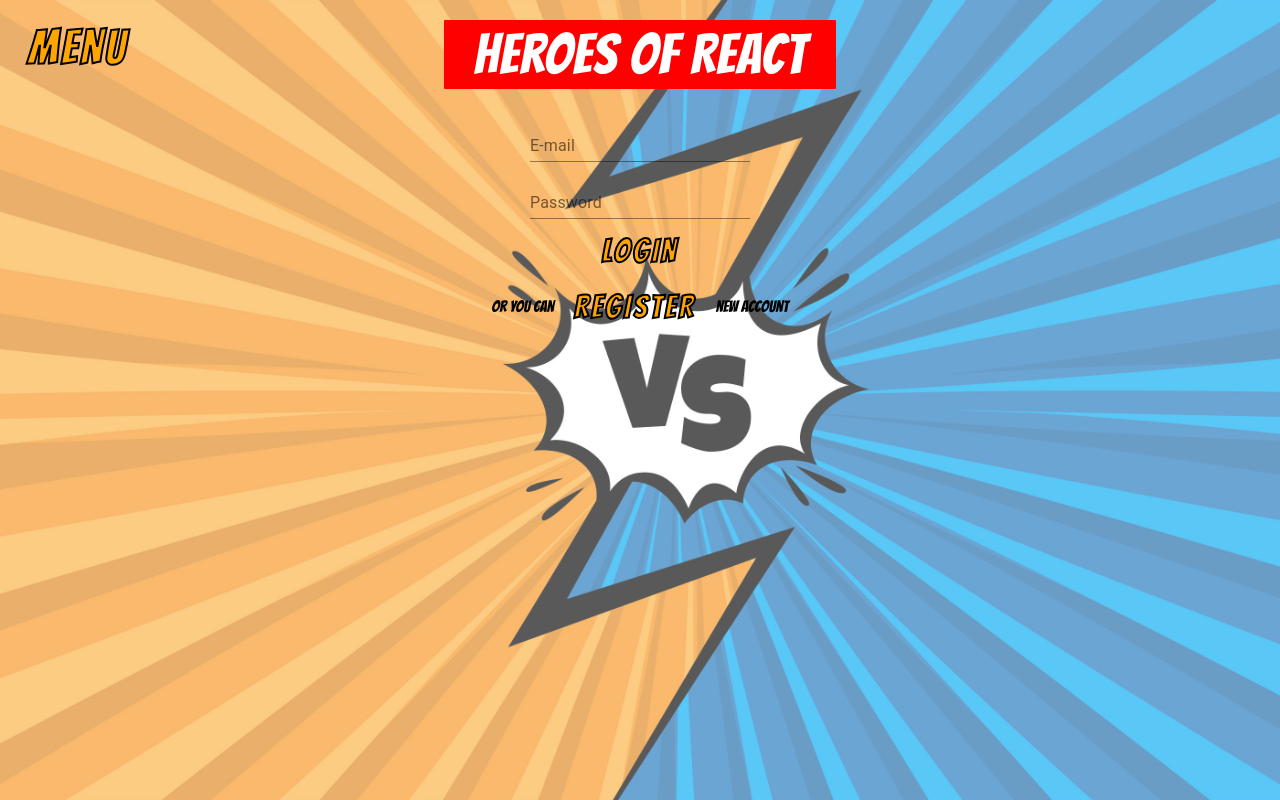
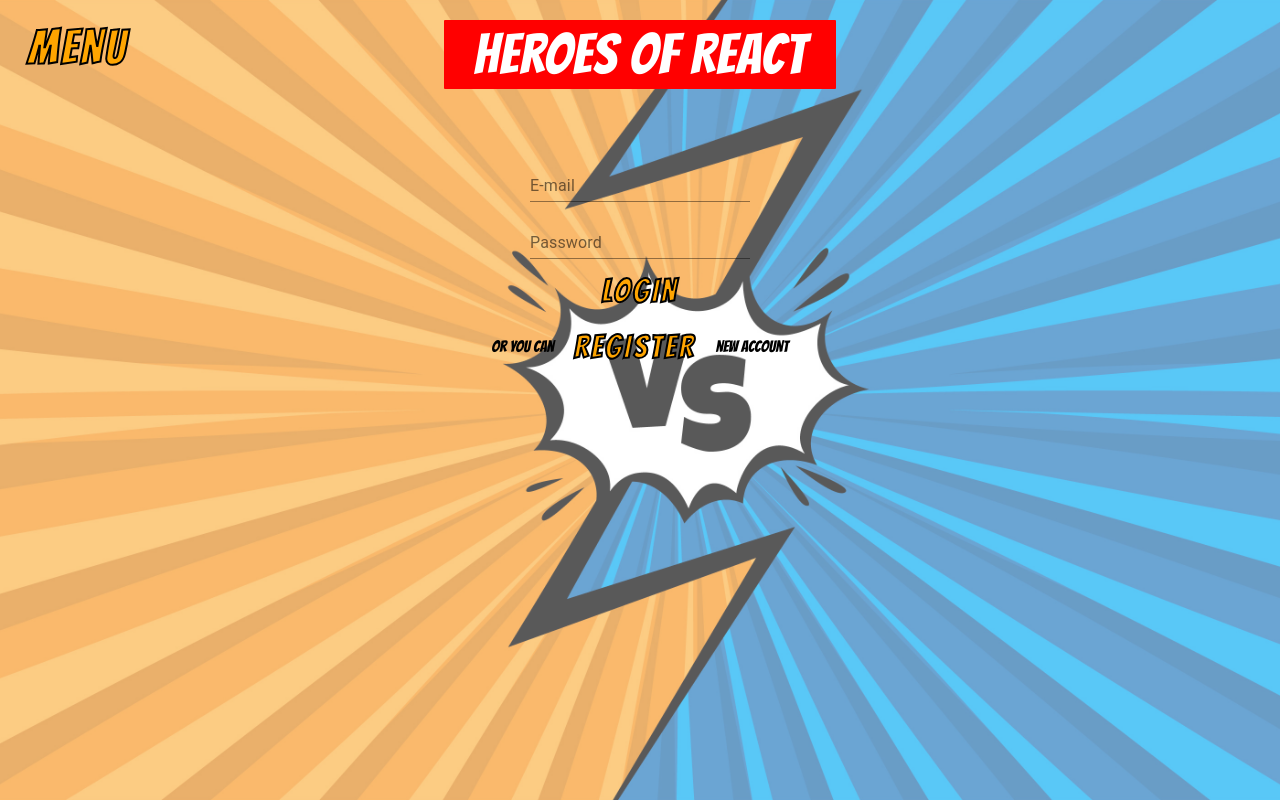
Before and after one commit to Gsuscc/react-heroes2.0, a React (Create React App) app: page /login in a window 1280 px wide. Built offline with nearby package versions, Linux system fonts and the light colour scheme.

Commit message:
add margin to form container

```diff
--- a/src/components/auth/FormContainer.css
+++ b/src/components/auth/FormContainer.css
@@ -3,4 +3,5 @@
   flex-direction: column;
   justify-content: center;
   align-items: center;
+  margin: 40px;
 }
--- a/src/components/menu/Menu.js
+++ b/src/components/menu/Menu.js
@@ -3,9 +3,6 @@ import { useHistory } from 'react-router-dom';
 import { makeStyles } from '@material-ui/core/styles';
 import Drawer from '@material-ui/core/Drawer';
 import Button from '@material-ui/core/Button';
-import List from '@material-ui/core/List';
-import ListItem from '@material-ui/core/ListItem';
-import ListItemText from '@material-ui/core/ListItemText';
 import MenuButton from '../misc/MenuButton';
 
 const useStyles = makeStyles({
```
Also changed, not shown: src/components/misc/HeroButton.js (+4 -3 lines).
